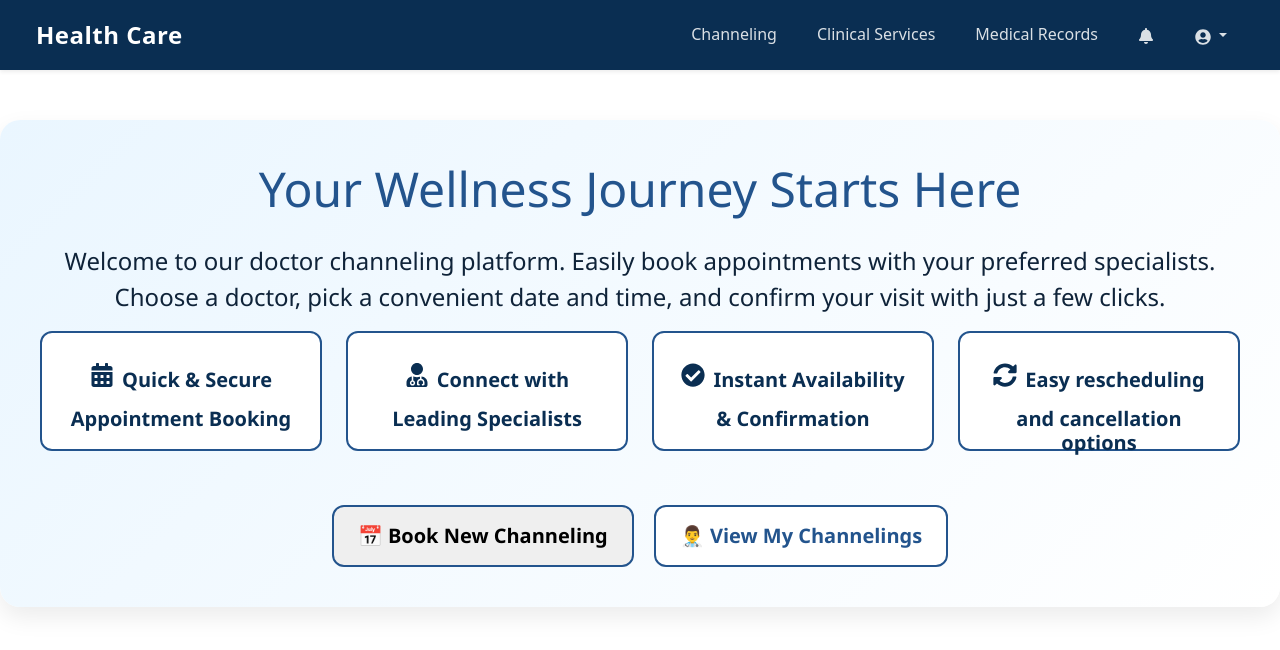
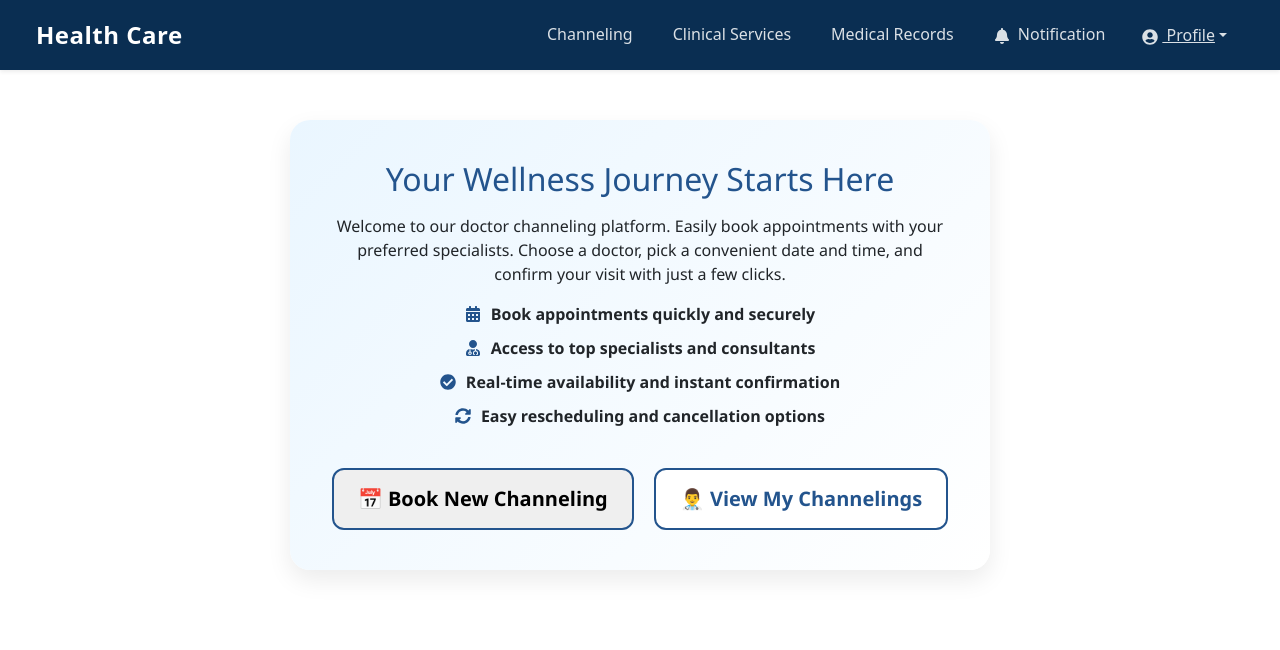
Before and after one commit to kavishka-wilagedara/healthcare-system, a React (Create React App) app in the folder frontend/: page /patient/dashboard/channeling in a window 1280 px wide. Shown: the top 650 px of the page. Built offline with nearby package versions, Linux system fonts and the light colour scheme.

Commit message:
WIP: update Channeling UI and navbar

```diff
--- a/frontend/src/patient/Channeling.css
+++ b/frontend/src/patient/Channeling.css
@@ -3,7 +3,7 @@
   padding: 40px;
   border-radius: 20px;
   box-shadow: 0 10px 25px rgba(0, 0, 0, 0.08);
-  max-width: fit-content;
+  max-width: 700px;
   margin: 50px auto;
   text-align: center;
   font-family: "Segoe UI", Tahoma, Geneva, Verdana, sans-serif;
@@ -16,53 +16,45 @@
 }
 
 .channeling-info-card h1 {
-  margin-top: 0;
-  font-size: 48px;
+  font-size: 2rem;
   color: #23548d;
   margin-bottom: 16px;
 }
 
-.channeling-info-card p {
-  font-size: 24px;
-  margin-top: 25px;
-  font-family: "Segoe UI";
-  font-style: initial;
-  font-weight: 450;
-  color: #0f2339;
-  margin-bottom: 16px;
+.channeling-description {
+  font-size: 1rem;
+  color: #555;
+  margin-bottom: 20px;
+  line-height: 1.6;
 }
 
-.channeling-feature-card {
-  align-items: center;
-  height: 120px;
-  transition: transform 0.3s ease, box-shadow 0.3s ease;
-  text-align: center;
-  border: 2px solid #23548d;
-  border-radius: 12px;
+.channeling-features {
+  list-style: none;
+  padding: 0;
+  margin: 20px 0;
+  text-align: left;
+  color: #333;
 }
 
-.channeling-feature-card:hover {
-  color: white;
-  transform: translateY(-5px);
-  box-shadow: 0 10px 20px rgba(0, 0, 0, 0.1) !important;
-  background-color: #23548d;
+.custom-list {
+  list-style: none;
+  padding-left: 0;
+  display: flex;
+  flex-direction: column;
+  align-items: center;
 }
 
-.channeling-feature-card:hover .feature-title,
-.channeling-feature-card:hover .feature-icon {
-  color: white;
+.custom-list li {
+  display: flex;
+  align-items: center;
+  justify-content: center;
+  margin-bottom: 10px;
+  font-size: 16px;
 }
 
-.feature-icon {
-  font-size: 24px;
-  color: #0a2e52;
-}
-
-.feature-title {
-  font-size: 20px;
-  font-weight: 700;
-  color: #0a2e52;
-  margin-bottom: 0;
+.list-icon {
+  color: #23548d;
+  margin-right: 10px;
 }
 
 .channeling-buttons {
--- a/frontend/src/patient/Channeling.jsx
+++ b/frontend/src/patient/Channeling.jsx
@@ -1,5 +1,4 @@
 import React from "react";
-import { Row, Col, Card } from "react-bootstrap";
 import "./Channeling.css";
 import {
   FaCheckCircle,
@@ -9,25 +8,6 @@ import {
 } from "react-icons/fa";
 
 function Channeling() {
-  const featureCards = [
-    {
-      title: "Quick & Secure Appointment Booking",
-      icon: <FaCalendarAlt className="feature-icon" />,
-    },
-    {
-      title: "Connect with Leading Specialists",
-      icon: <FaUserMd className="feature-icon" />,
-    },
-    {
-      title: "Instant Availability & Confirmation",
-      icon: <FaCheckCircle className="feature-icon" />,
-    },
-    {
-      title: "Easy rescheduling and cancellation options",
-      icon: <FaSyncAlt className="feature-icon" />,
-    },
-  ];
-
   return (
     <div className="channeling-info-card">
       <h1>Your Wellness Journey Starts Here</h1>
@@ -36,21 +16,26 @@ function Channeling() {
         your preferred specialists. Choose a doctor, pick a convenient date and
         time, and confirm your visit with just a few clicks.
       </p>
-
-      <Row className="features-section">
-        {featureCards.map((card, index) => (
-          <Col md={3} sm={6} className="mb-4" key={index}>
-            <Card className="channeling-feature-card">
-              <Card.Body className="text-center">
-                <Card.Title className="feature-title">
-                  <span className="feature-icon me-2">{card.icon}</span>
-                  <span>{card.title}</span>
-                </Card.Title>
-              </Card.Body>
-            </Card>
-          </Col>
-        ))}
-      </Row>
+      <ul className="custom-list">
+        <strong>
+          <li>
+            <FaCalendarAlt className="list-icon" /> Book appointments quickly
+            and securely
+          </li>
+          <li>
+            <FaUserMd className="list-icon" /> Access to top specialists and
+            consultants
+          </li>
+          <li>
+            <FaCheckCircle className="list-icon" /> Real-time availability and
+            instant confirmation
+          </li>
+          <li>
+            <FaSyncAlt className="list-icon" /> Easy rescheduling and
+            cancellation options
+          </li>
+        </strong>
+      </ul>
 
       <div className="channeling-buttons">
         <button className="channeling-btn">📅 Book New Channeling</button>
--- a/frontend/src/patient/PatientNavbar.jsx
+++ b/frontend/src/patient/PatientNavbar.jsx
@@ -45,7 +45,7 @@ const PatientNavbar = () => {
               to="/patient/dashboard/notification"
               className="mx-1 nav-link-custom"
             >
-              <FaBell className="me-1" />
+              <FaBell className="me-1" /> Notification
             </Nav.Link>
             <Dropdown align="end">
               <Dropdown.Toggle
@@ -53,7 +53,7 @@ const PatientNavbar = () => {
                 id="dropdown-profile"
                 className="nav-link-custom text-white"
               >
-                <FaUserCircle className="me-1" />
+                <FaUserCircle className="me-1" /> Profile
               </Dropdown.Toggle>
               <Dropdown.Menu className="dropdown-menu-dark">
                 <Dropdown.Item as={Link} to="/patient/dashboard/profile">
```
